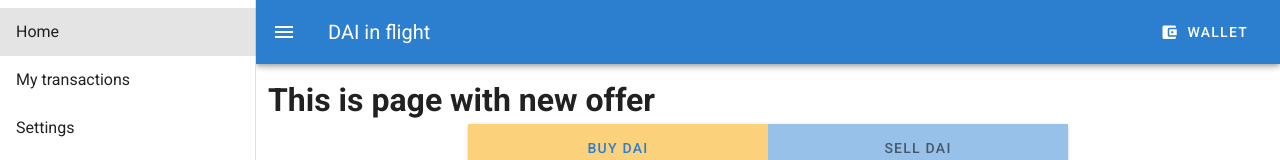
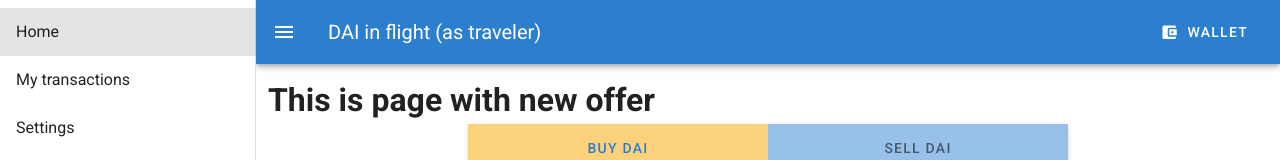
Before and after one commit to Ziomeka/buy-dai, a Vue app: page / in a window 1280 px wide. Shown: the top 160 px of the page. Built offline with nearby package versions, Linux system fonts and the light colour scheme.

Commit message:
feature: show user type in page header

```diff
--- a/src/components/Navigation.vue
+++ b/src/components/Navigation.vue
@@ -7,7 +7,7 @@
     >
       <v-app-bar-nav-icon @click.stop="drawer = !drawer" />
       <v-toolbar-title>
-        DAI in flight
+        DAI in flight (as {{userType}})
       </v-toolbar-title>
       <v-spacer />
       <toggle-wallet />
@@ -34,6 +34,7 @@
 </template>
 
 <script>
+import { mapState } from 'vuex';
 import ToggleWallet from '@/components/ToggleWallet.vue';
 
 export default {
@@ -49,5 +50,8 @@ export default {
       { text: 'Settings', route: '/Settings' },
     ],
   }),
+  computed: {
+    ...mapState('blockchainUser', ['userType']),
+  },
 };
 </script>
```
